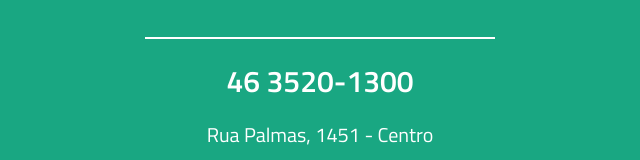
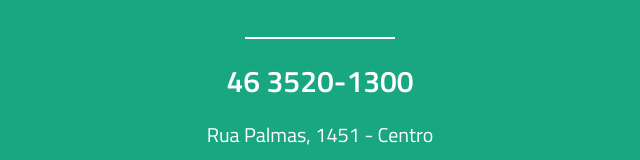
Before and after one commit to gkups/gkups.github.io, a plain HTML site: page index.html in a window 1280 px wide. Shown: the part 4335-4495 px from the top of the page, 320-960 px from the left. Drawn offline with nearby package versions, Linux system fonts and the light colour scheme.

Commit message:
Update index.html

```diff
--- a/index.html
+++ b/index.html
@@ -389,7 +389,7 @@
 
         <img class="fix-img" src="img/logo-ordena-footer.svg" style="height: 75px; width: auto; margin-bottom: 30px;">
 
-        <hr style="height: 2px; width: 350px; border: none; background-color: #fff; margin-top: 10px; margin-bottom: 20px;"/>
+        <hr style="height: 2px; width: 150px; border: none; background-color: #fff; margin-top: 10px; margin-bottom: 20px;"/>
 
         <p class="footer-phone">
         46 3520-1300
```
